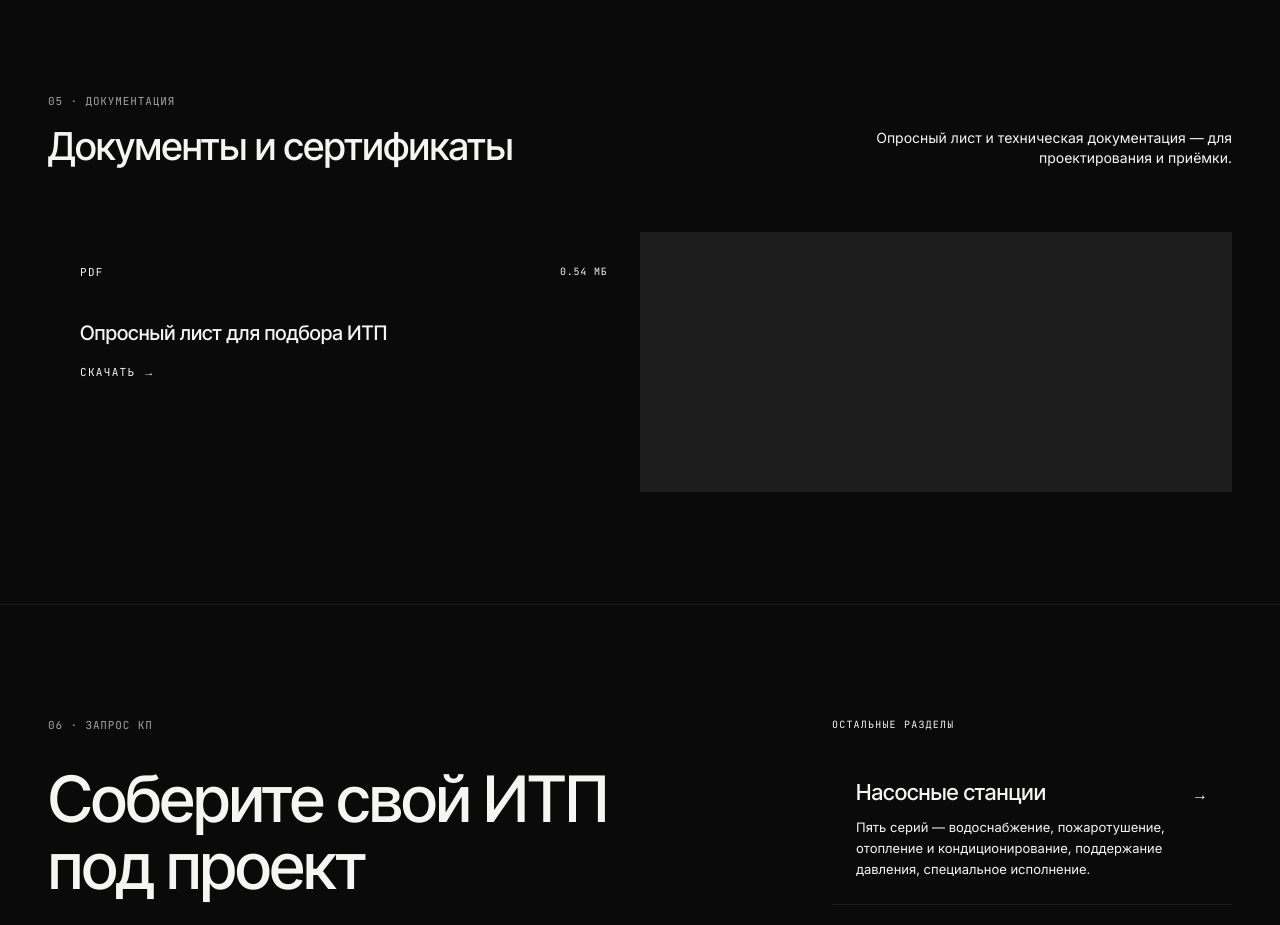
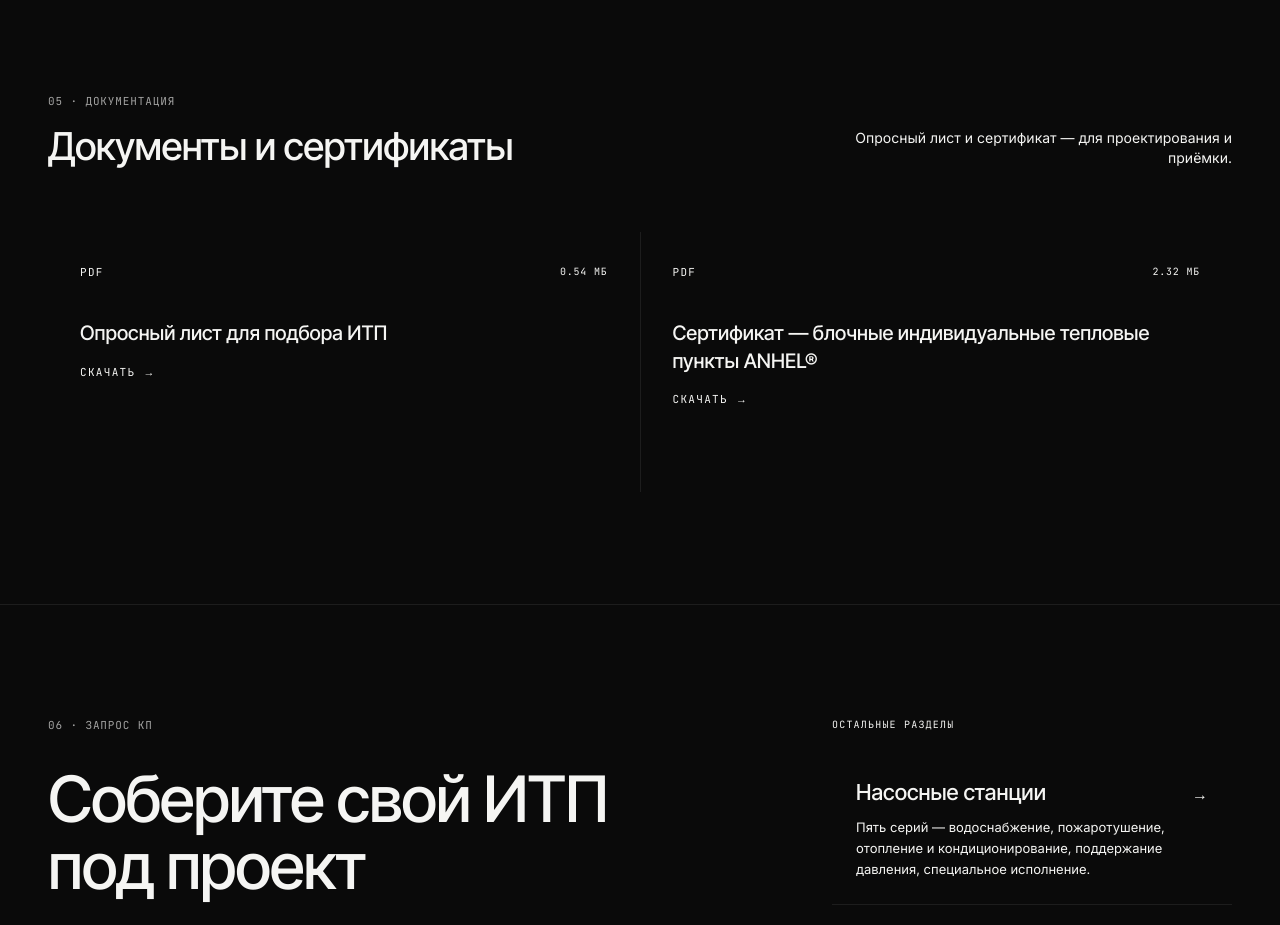
Before and after one commit to vkwk2m7vwc-lang/anhel-website, a Next.js app: page /products/heating-unit in a window 1280 px wide. Shown: the part 3600-4525 px from the top of the page. Built offline with nearby package versions, Linux system fonts and the light colour scheme; no server answers.

Commit message:
feat(heating-unit): добавлен сертификат в Документы
Сертификат на БИТП ANHEL® (2.32 МБ) от user 29.04.2026. Раздел Документация теперь содержит 2 файла: опросный лист + сертификат.

```diff
--- a/src/content/products/heating-unit.ts
+++ b/src/content/products/heating-unit.ts
@@ -333,13 +333,19 @@
   documents: {
     tag: "05 · ДОКУМЕНТАЦИЯ",
     title: "Документы и сертификаты",
-    lede: "Опросный лист и техническая документация — для проектирования и приёмки.",
+    lede: "Опросный лист и сертификат — для проектирования и приёмки.",
     items: [
       {
         id: "oprosnik",
         title: "Опросный лист для подбора ИТП",
         size: "0.54 МБ",
         href: "/docs/heating-unit/oprosnyi-list.pdf",
+      },
+      {
+        id: "cert-deklaratsiya",
+        title: "Сертификат — блочные индивидуальные тепловые пункты ANHEL®",
+        size: "2.32 МБ",
+        href: "/docs/heating-unit/cert-deklaratsiya.pdf",
       },
     ],
   },
```
Also changed, not shown: 1 other file (tests, documents, lock files or other folders).
